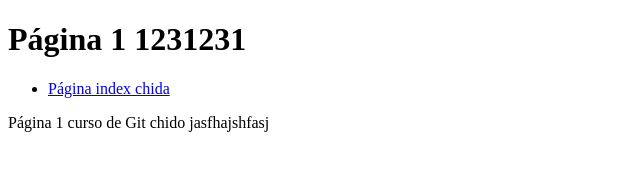
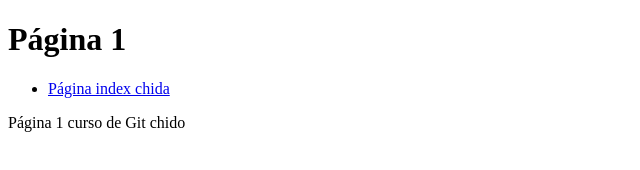
Before and after one commit to Mike-droid/Testeando, a plain HTML site: page pagina1.html in a window 1280 px wide. Shown: the whole page, without its empty margins (0-640 px from the left). Drawn offline with Linux system fonts and the light colour scheme.

Commit message:
Cambios en los textos de la página

```diff
--- a/pagina1.html
+++ b/pagina1.html
@@ -6,10 +6,10 @@
     <title>Página 1 web</title>
 </head>
 <body>
-    <h1>Página 1 1231231</h1>
+    <h1>Página 1 </h1>
     <ul>
         <li><a href="index.html">Página index chida</a></li>
     </ul>
-    <p>Página 1 curso de Git chido jasfhajshfasj</p>
+    <p>Página 1 curso de Git chido </p>
 </body>
 </html>
```
Also changed, not shown: index.html (+1 -1 lines).
